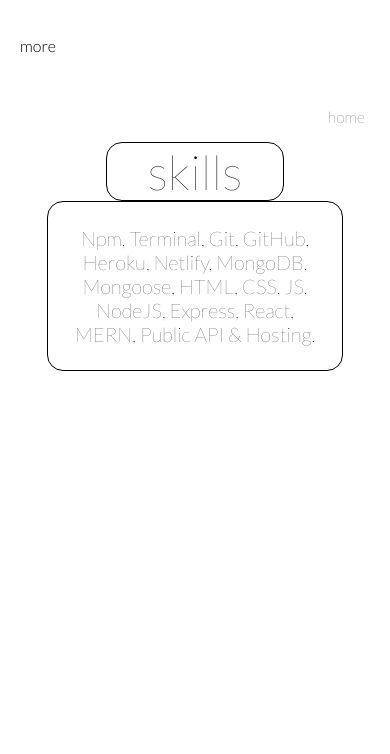
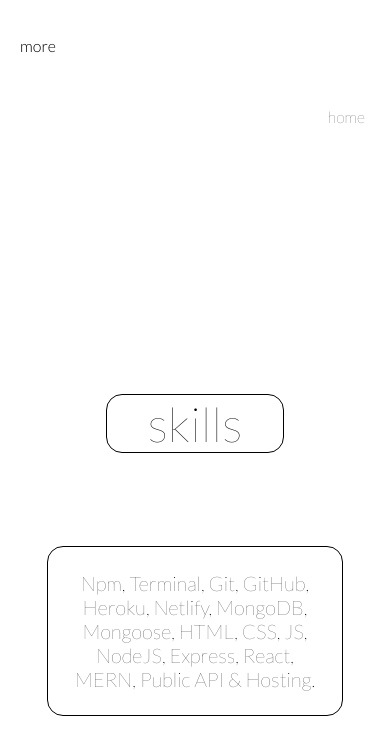
Before and after one commit to Manuelhh/manuel, a React (Create React App) app: page /skills in a window 390 px wide. Shown: the top 754 px of the page. Built offline with nearby package versions, Linux system fonts and the light colour scheme.

Commit message:
final touches

```diff
--- a/src/components/pageComponents/Skills/Skills.module.css
+++ b/src/components/pageComponents/Skills/Skills.module.css
@@ -21,11 +21,8 @@
   width: 100%;
   height: 95%;
   display: flex;
+  align-items: center;
   justify-content: center;
-  align-items: center;
-  display: flex;
-  justify-content: center;
-  align-items: center;
 }
 
 .skillsContainer {
@@ -63,12 +60,19 @@
   padding: 1.5rem;
 }
 
-/* @media screen and (max-width: 600px) {
+@media screen and (max-width: 600px) {
   .skillsPageContainer {
     min-height: 100vh;
+    justify-content: space-between;
   }
+
   .bottom {
     min-height: 90vh;
     align-items: space-between;
   }
-} */
+
+  .skillsContainer {
+    justify-content: space-evenly;
+    min-height: 60vh;
+  }
+}
```
